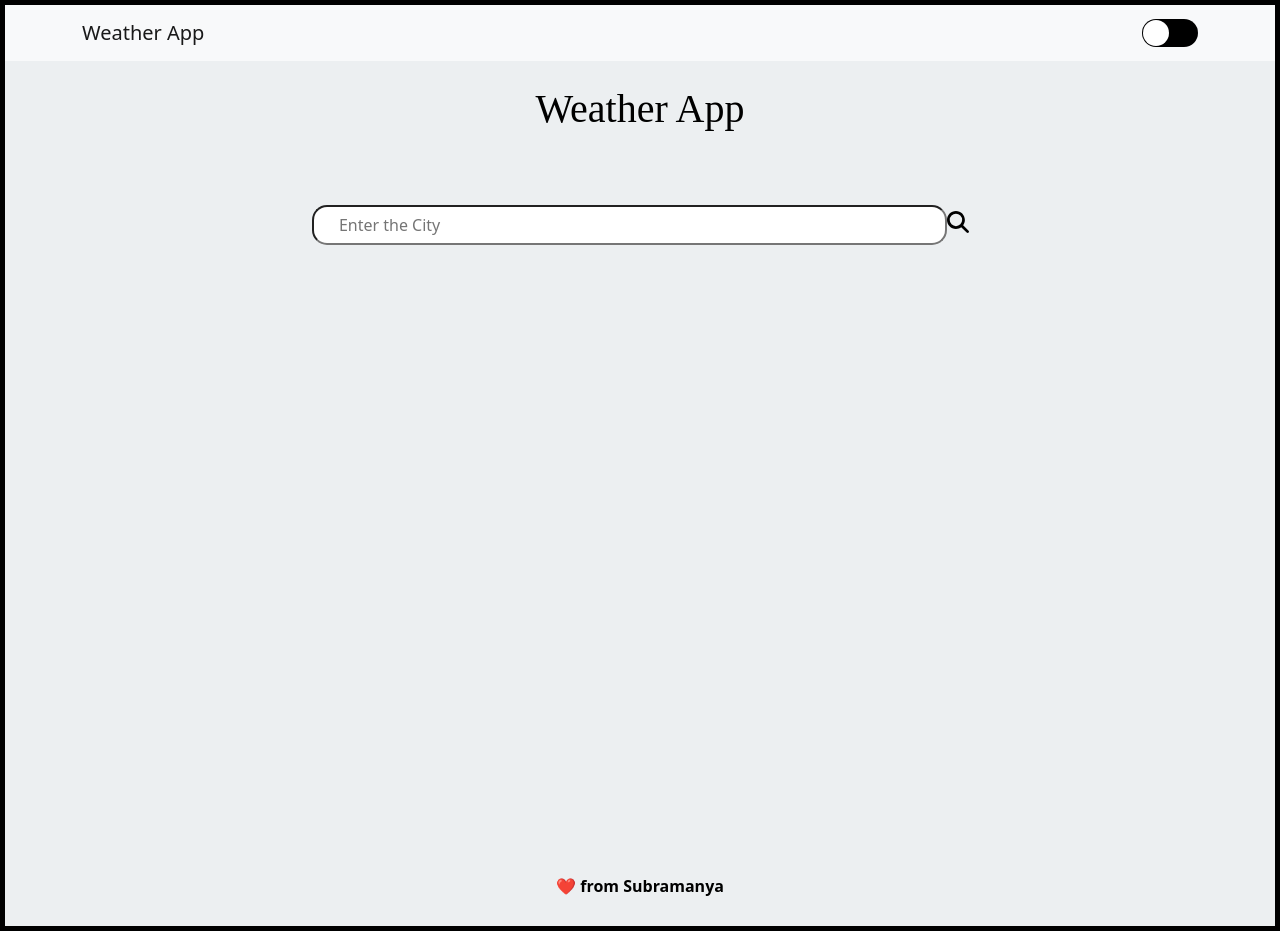
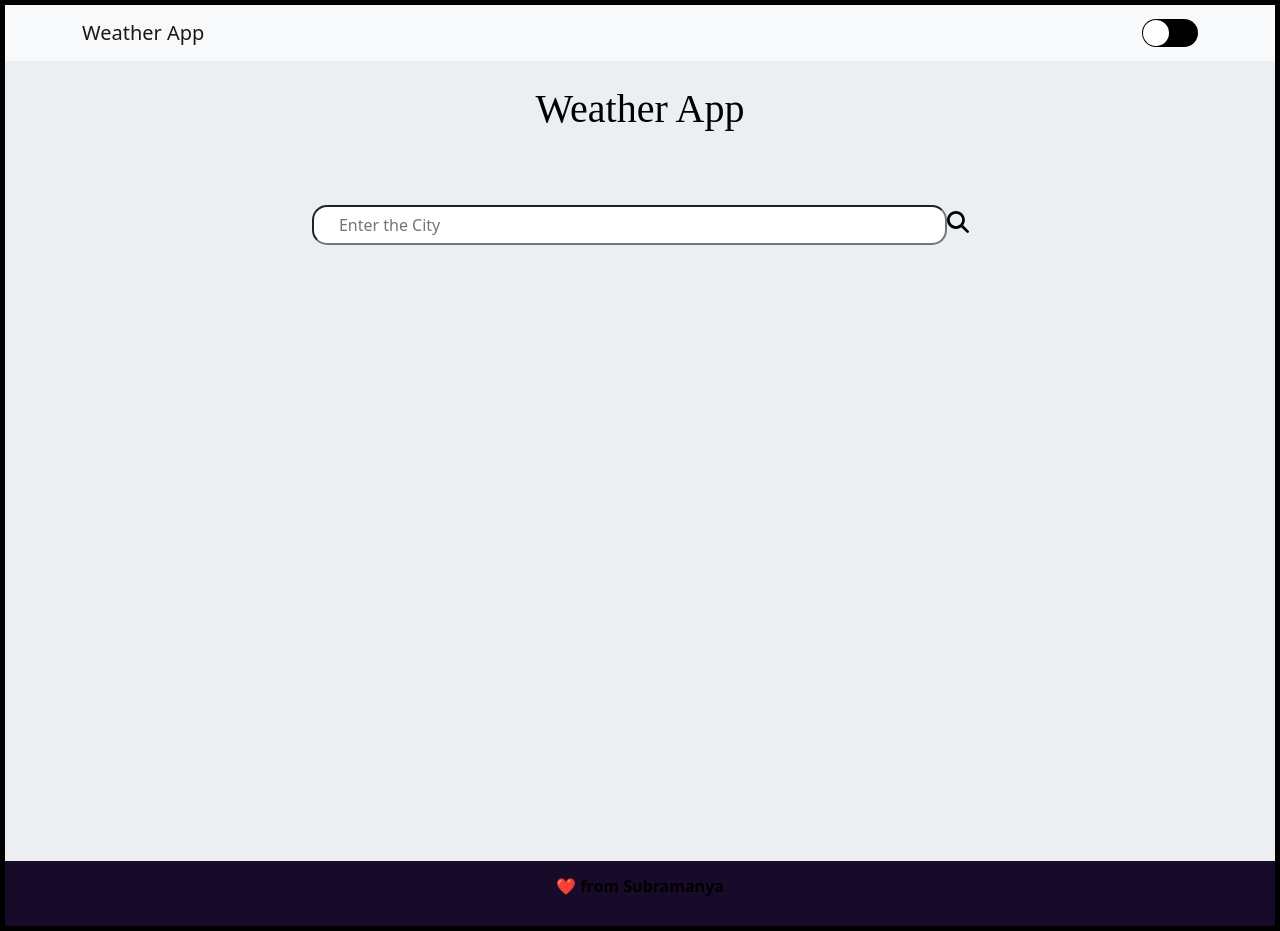
Before and after one commit to SubramanyaKS/Weather-app, a React (Create React App) app: page / in a window 1280 px wide. Built offline with nearby package versions, Linux system fonts and the light colour scheme; a web font is replaced by a local one.

Commit message:
updated colors

```diff
--- a/src/assets/footer.css
+++ b/src/assets/footer.css
@@ -1,5 +1,5 @@
 .footer{
-    background-color: var(--grey);
+    background-color: var(--light-blue);
     color: var(--black);
     padding: 1%;
 }
```
